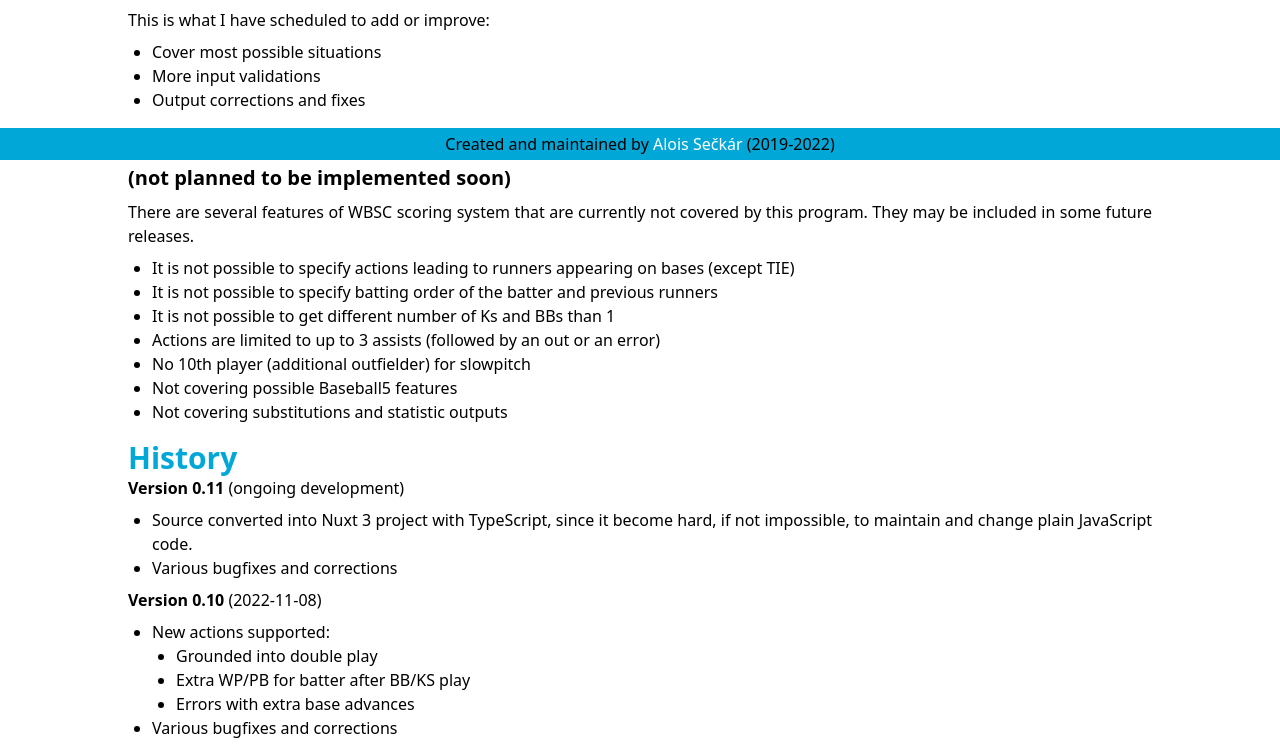
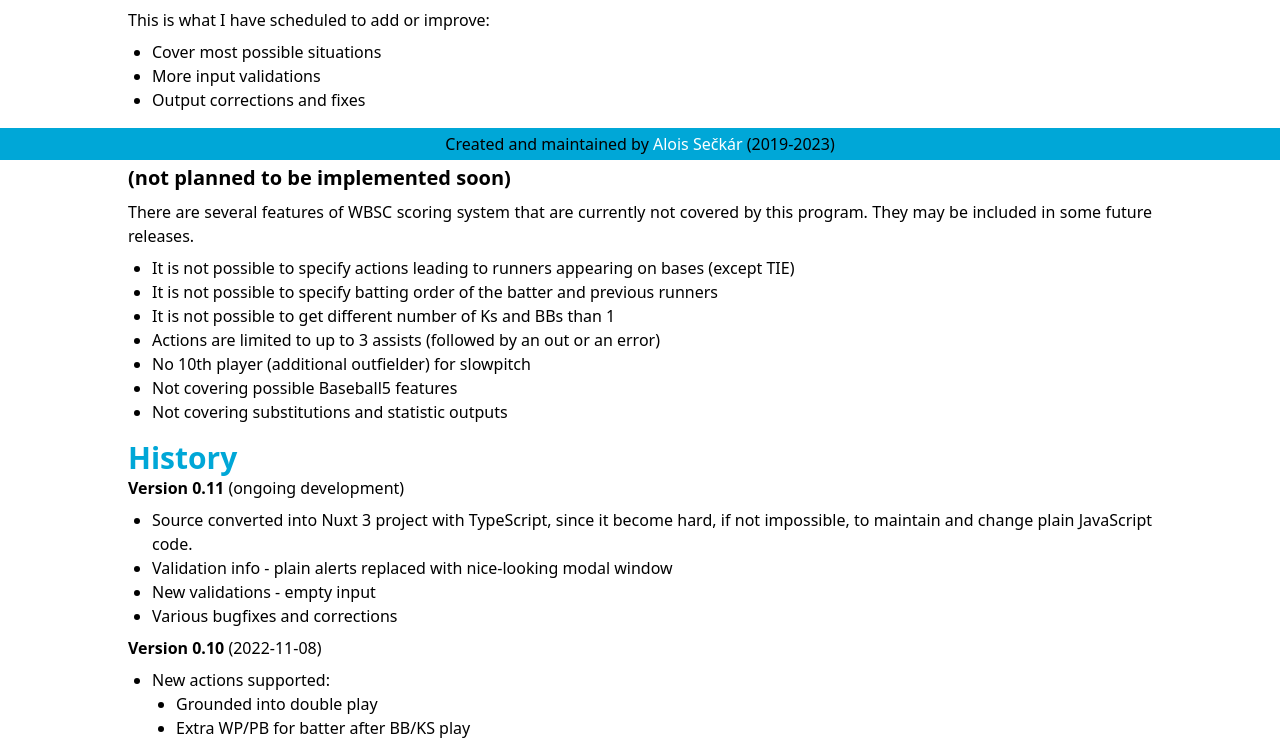
Before and after one commit to AloisSeckar/WBSC-Scoring, a Nuxt app: page /project in a window 1280 px wide. Shown: the part 640-1384 px from the top of the page. Built offline with nearby package versions, Linux system fonts and the light colour scheme.

Commit message:
update docs

```diff
--- a/layouts/default.vue
+++ b/layouts/default.vue
@@ -9,7 +9,7 @@
         <footer class="fixed bottom-0 left-0 w-full p-1 bg-wbsc-blue text-black">
             Created and maintained by
             <a href="http://alois-seckar.cz" class="text-white hover:text-yellow-300">Alois Sečkár</a>
-            (2019-2022)
+            (2019-2023)
         </footer>
     </div>
 </template>
--- a/pages/project.vue
+++ b/pages/project.vue
@@ -86,6 +86,8 @@
                     Source converted into Nuxt 3 project with TypeScript, since it become hard,
                     if not impossible, to maintain and change plain JavaScript code.
                 </li>
+                <li>Validation info - plain alerts replaced with nice-looking modal window</li>
+                <li>New validations - empty input</li>
                 <li>Various bugfixes and corrections</li>
             </ul>
         </div>
```
Also changed, not shown: todo.txt, 1 other file (tests, documents, lock files or other folders).
